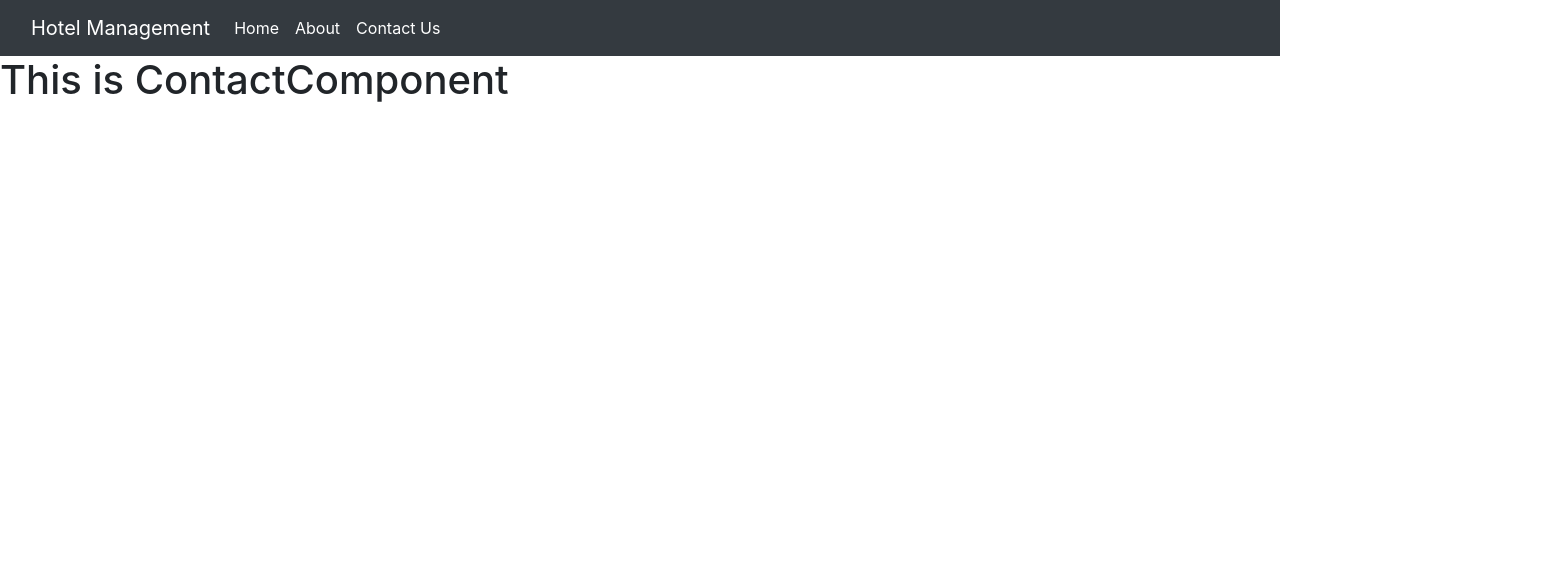
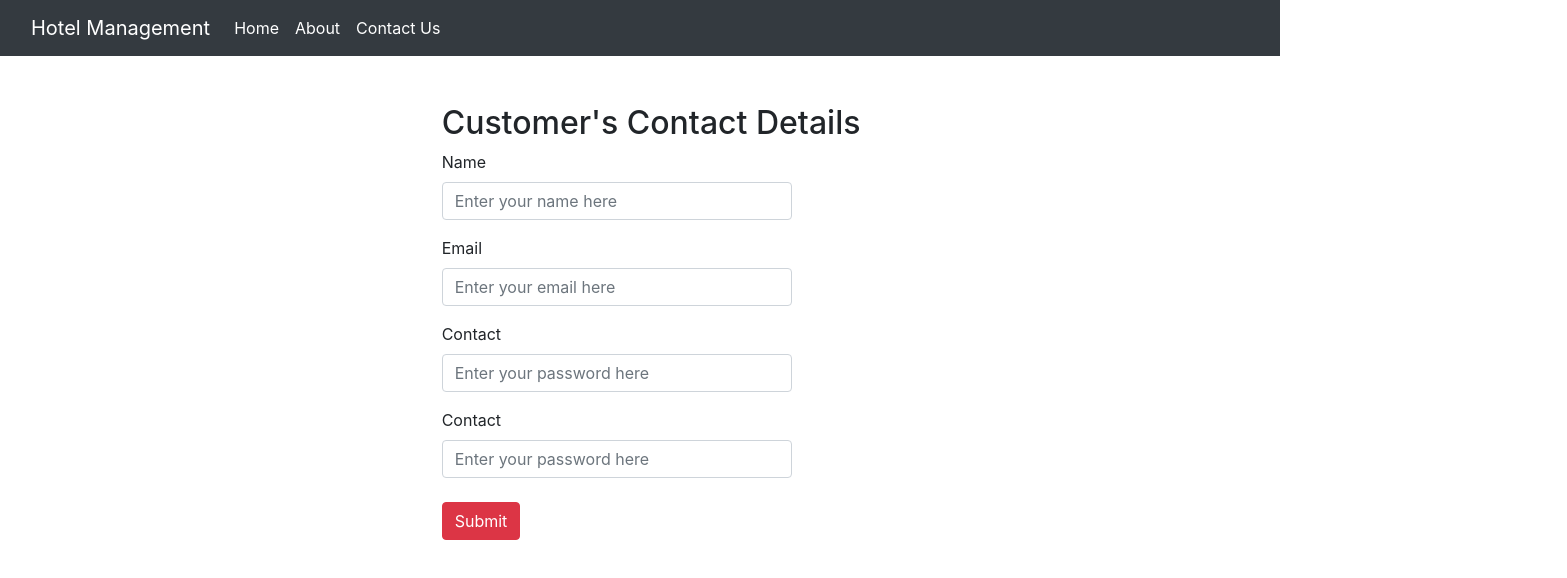
Before and after one commit to Nitin1604/HotelManagement, a React (Create React App) app: page /contact in a window 1280 px wide. Shown: the top 578 px of the page, 1567 px wide, since content can reach past the window. Built offline with nearby package versions, Linux system fonts and the light colour scheme.

Commit message:
Updating Contact.js code

```diff
--- a/src/App.css
+++ b/src/App.css
@@ -1,3 +1,6 @@
 .h2{
     color:springgreen
 }
+.login_css {
+    margin-left: 4px;
+}
--- a/src/App.js
+++ b/src/App.js
@@ -1,6 +1,6 @@
 // Import your App.css file here in App.js
 import './App.css';
-import RouterConfig from './Components/RouterConfig';  // Import RouterConfig here
+import RouterConfig from './Components/RouterConfig';
 
 function App() {
 
--- a/src/Components/Contact.js
+++ b/src/Components/Contact.js
@@ -6,7 +6,68 @@ const ContactComponent = () => {
         <div id="ContactComponent">
             <NavigationComponent />
             <div className="content">
-                <h1>This is ContactComponent</h1>
+                <div className='container my-5 offset-sm-4'>
+
+                        <h2>Customer's Contact Details</h2>
+                    {/* form will start here */}
+                    <form>
+
+                        {/* Name block will start here */}
+                        <div className='row'>
+                            <div className="col-sm-4">
+                                <div className="form-group">
+                                    <label for="exampleInputName">Name</label>
+                                    <input className="form-control" id="exampleInputName" placeholder="Enter your name here" />
+
+                                </div>
+                            </div>
+                        </div>
+                        {/* Name block will ends here */}
+
+                        {/* Email block will start here */}
+                        <div className='row'>
+                            <div className="col-sm-4">
+                                <div className="form-group">
+                                    <label for="exampleInputName">Email</label>
+                                    <input className="form-control" id="exampleInputName" placeholder="Enter your email here" />
+
+                                </div>
+                            </div>
+                        </div>
+                        {/* Email block will ends here */}
+
+                        {/* Contact block start here */}
+                        <div className="row">
+                            <div className="col-sm-4">
+                                <div className="form-group">
+                                    <label for="exampleInputPassword1">Contact</label>
+                                    <input type="text" className="form-control" id="exampleInputPassword1" placeholder="Enter your password here" />
+                                </div>
+                            </div>
+                        </div>
+                        {/* Contact block ends here */}
+
+                        {/* Address block start here */}
+                        <div className="row">
+                            <div className="col-sm-4">
+                                <div className="form-group">
+                                    <label for="exampleInputPassword1">Contact</label>
+                                    <input type="text" className="form-control" id="exampleInputPassword1" placeholder="Enter your password here" />
+                                </div>
+                            </div>
+                        </div>
+                        {/* Address block ends here */}
+
+                        {/* Submit Button block start here */}
+                        <div className='my-2'>
+                            <button type="Submit" className="btn btn-danger ">Submit</button>
+                        </div>
+                        {/* Submit Button block ends here */}
+
+                    </form>
+                    {/* form will ends here */}
+
+                </div>
             </div>
         </div>
     )
--- a/src/Components/home.js
+++ b/src/Components/home.js
@@ -6,7 +6,7 @@ const HomeComponent = () => {
         <div id="HomeComponent">
             <NavigationComponent />
             <div className="content">
-                <h1>This is HomeComponent</h1>
+              <h1>This is homeComponent</h1>
             </div>
         </div>
     )
--- a/src/Components/login.js
+++ b/src/Components/login.js
@@ -3,10 +3,9 @@ import NavigationComponent from "./Navigation";
 const LoginComponent = () => {
 
     return (
-
         <div id="LoginComponent">
 
-            <NavigationComponent/>
+            <NavigationComponent />
             <div className='container my-5 offset-sm-4'>
 
                 {/* form will start here */}
@@ -18,57 +17,43 @@ const LoginComponent = () => {
                         <div className="col-sm-4">
                             <div className="form-group">
                                 <label for="exampleInputName">Name</label>
-                                <input className="form-control" id="exampleInputName" placeholder="Enter your name" />
+                                <input className="form-control" id="exampleInputName" placeholder="Enter your name here" />
 
                             </div>
                         </div>
                     </div>
                     {/* Name block will ends here */}
 
-                    {/* Contact block will start here */}
-                    <div className='row'>
-                        <div className="col-sm-4">
-                            <div className="form-group">
-                                <label for="exampleInputContact">Contact No</label>
-                                <input className="form-control" id="exampleInputContact" placeholder="Enter your contact number" />
-                            </div>
-                        </div>
-                    </div>
-                    {/* Contact block will ends here */}
-
-                    {/* Email Address block start here */}
-                    <div className='row'>
-                        <div className="col-sm-4">
-                            <div className="form-group">
-                                <label for="exampleInputEmail1">Email address</label>
-                                <input type="email" className="form-control" id="exampleInputEmail1" aria-describedby="emailHelp" placeholder="Enter email" />
-                                <small id="emailHelp" className="form-text text-muted">Your email id is save , we can't share it with anyone.</small>
-                            </div>
-                        </div>
-                    </div>
-                    {/* Email Address block ends here */}
-
                     {/* Password block start here */}
                     <div className="row">
                         <div className="col-sm-4">
                             <div className="form-group">
                                 <label for="exampleInputPassword1">Password</label>
-                                <input type="password" className="form-control" id="exampleInputPassword1" placeholder="Password" />
-                                <small id="passwordHelp" className="form-text text-muted">Your password is save , we can't share it with anyone.</small>
+                                <input type="password" className="form-control" id="exampleInputPassword1" placeholder="Enter your password here" />
                             </div>
                         </div>
                     </div>
                     {/* Password block ends here */}
 
+                    {/* Confirm Password block start here */}
+                    <div className="row">
+                        <div className="col-sm-4">
+                            <div className="form-group">
+                                <label for="exampleInputPassword1">Confirm Password</label>
+                                <input type="password" className="form-control" id="exampleInputPassword1" placeholder="Enter your confirm password here" />
+                            </div>
+                        </div>
+                    </div>
+                    {/* Confirm Password block ends here  */}
 
                     {/* Submit Button block start here */}
-                    <div className='my-2'>
-                        <button type="submit" className="btn  btn-danger">Submit</button>
+                    <div className='my-2 login_css'>
+                        <button type="login" className="btn btn-danger ">Login</button>
                     </div>
                     {/* Submit Button block ends here */}
+
                 </form>
                 {/* form will ends here */}
-
 
             </div>
         </div>
```
Also changed, not shown: src/Components/About.js (line endings or trailing spaces).
